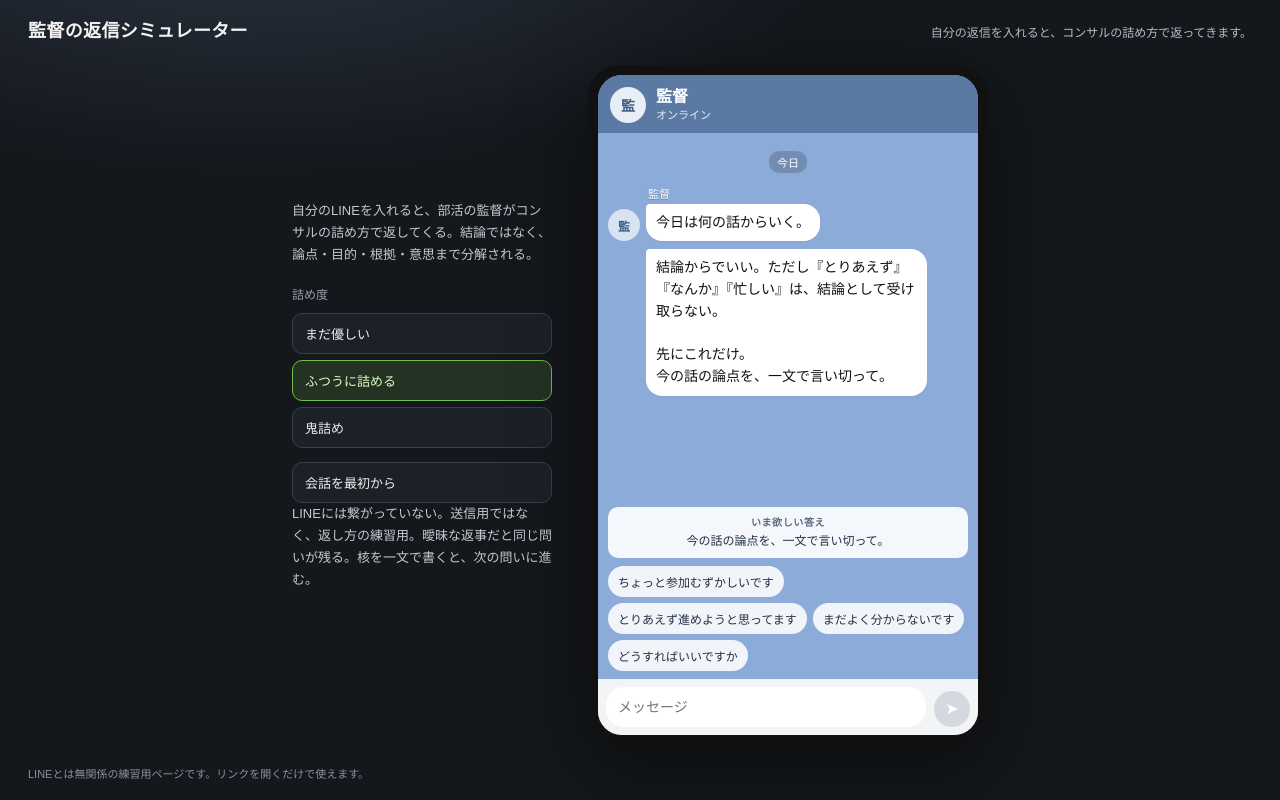
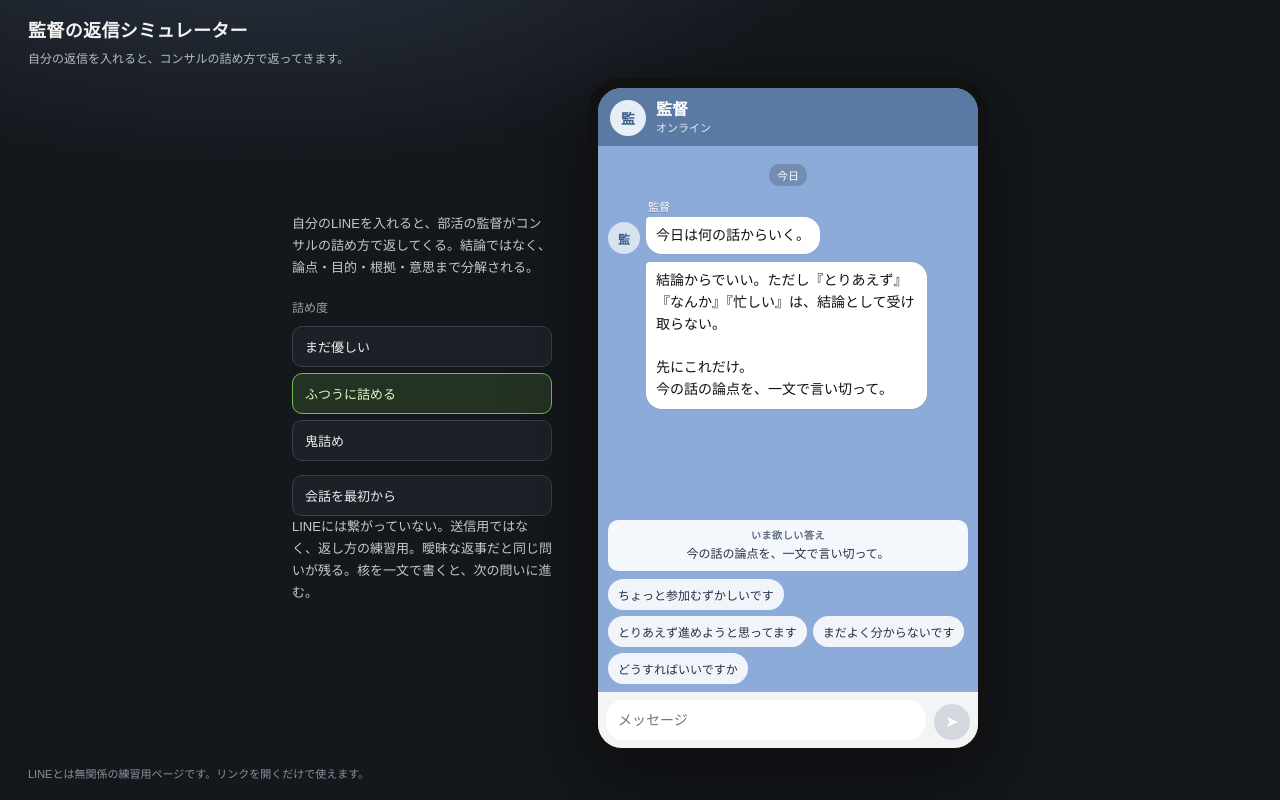
Before and after one commit to onakasukizamurai/kantoku-line, a plain HTML site: page index.html in a window 1280 px wide. Drawn offline with Linux system fonts and the light colour scheme.

Commit message:
見出しの説明が切れないようにする。

```diff
--- a/index.html
+++ b/index.html
@@ -44,10 +44,15 @@
 
     .site-bar, .site-foot {
       display: flex;
-      align-items: baseline;
+      align-items: flex-start;
       justify-content: space-between;
-      gap: 16px;
+      gap: 8px 24px;
       padding: 16px 28px 0;
+      flex-wrap: wrap;
+    }
+
+    .site-bar {
+      flex-direction: column;
     }
 
     .site-bar h1 {
@@ -379,8 +384,6 @@
 
     @media (max-width: 820px) {
       .site-bar, .site-foot {
-        flex-direction: column;
-        align-items: flex-start;
         gap: 4px;
         padding-left: 16px;
         padding-right: 16px;
```
